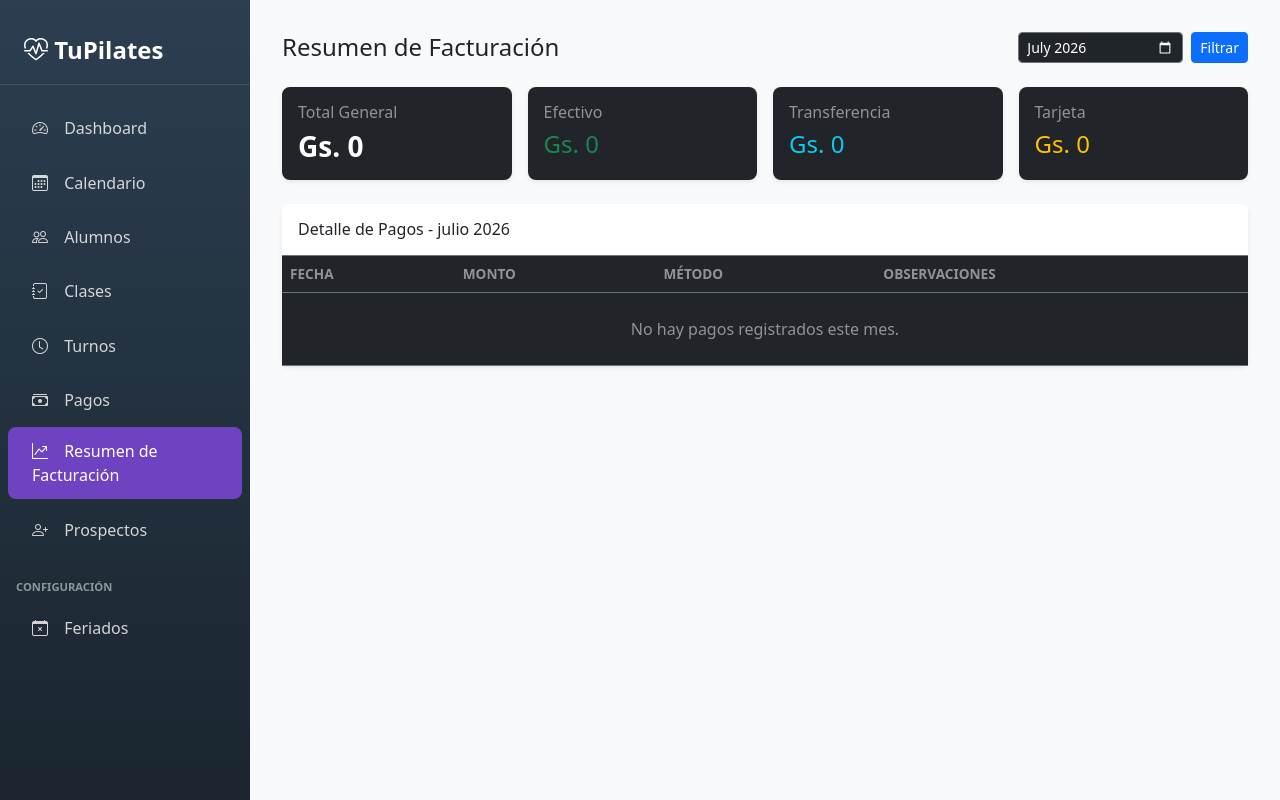
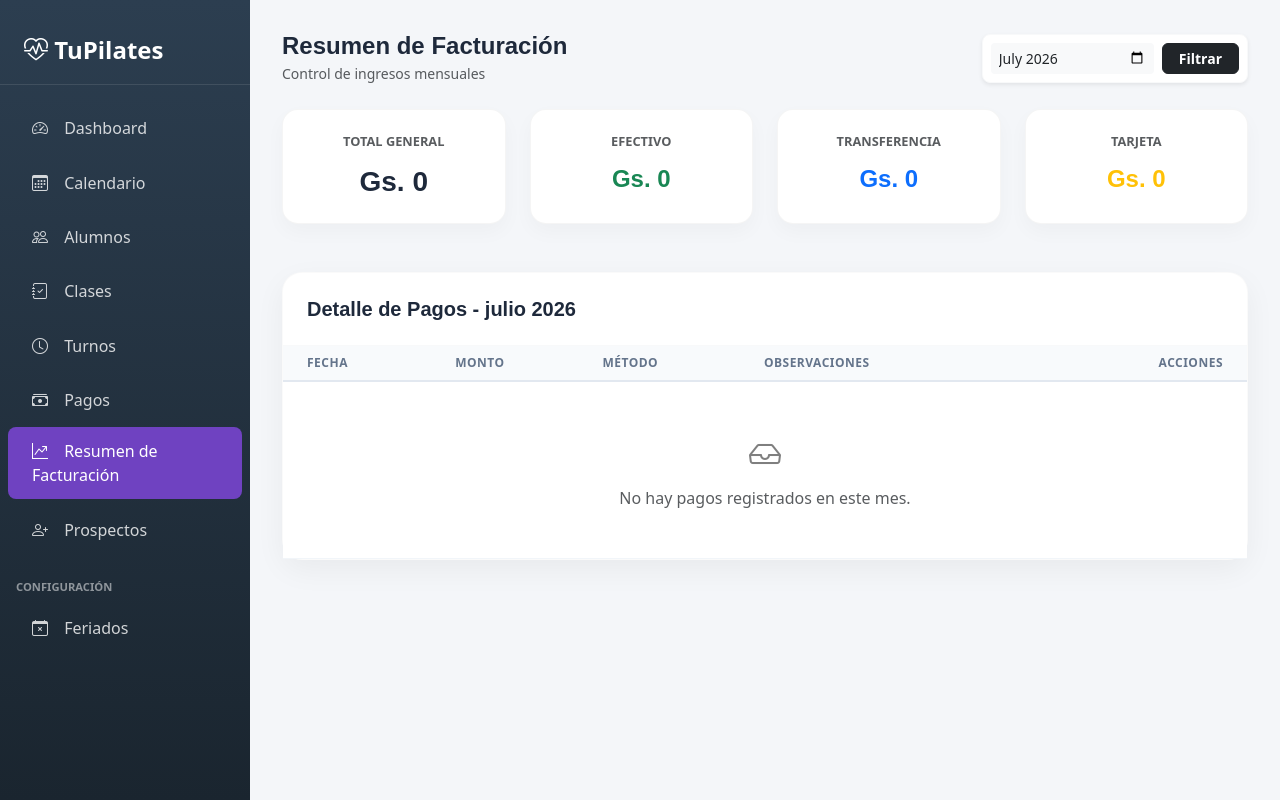
Before and after one commit to joaquingavilan/pilates, a Django app: page /panel/resumen-pagos/ in a window 1280 px wide. Run offline with Django 5.2, Linux system fonts and the light colour scheme; data comes from the database, SQL or seed files in the repository.

Commit message:
feat: redesign resumen_pagos with light premium theme and add delete payment button

```diff
--- a/Pilapp/templates/admin_panel/pagos/resumen.html
+++ b/Pilapp/templates/admin_panel/pagos/resumen.html
@@ -4,93 +4,163 @@
 {% block title %}Resumen de Facturación{% endblock %}
 
 {% block content %}
+<style>
+    body { background-color: #f4f6f9; }
+    .form-card {
+        background-color: white;
+        border-radius: 20px;
+        box-shadow: 0 10px 30px rgba(0,0,0,0.05);
+        border: 1px solid rgba(0,0,0,0.02);
+    }
+    .summary-card {
+        background-color: white;
+        border-radius: 16px;
+        border: 1px solid rgba(0,0,0,0.04);
+        box-shadow: 0 8px 20px rgba(0,0,0,0.03);
+        padding: 1.5rem;
+    }
+    .table thead th {
+        background-color: #f8fafc;
+        color: #64748b;
+        font-weight: 700;
+        text-transform: uppercase;
+        letter-spacing: 0.5px;
+        font-size: 0.75rem;
+        border-bottom: 2px solid #e2e8f0;
+    }
+    .table tbody td {
+        vertical-align: middle;
+        color: #1e293b;
+        border-bottom: 1px solid #f1f5f9;
+    }
+    .badge-pago {
+        padding: 0.4rem 0.8rem;
+        border-radius: 8px;
+        font-weight: 600;
+    }
+    .btn-delete {
+        color: #ef4444;
+        background: #fef2f2;
+        border: none;
+        border-radius: 8px;
+        padding: 0.4rem 0.8rem;
+        font-size: 0.85rem;
+        transition: all 0.2s;
+    }
+    .btn-delete:hover {
+        background: #ef4444;
+        color: white;
+    }
+</style>
+
 <div class="d-flex justify-content-between align-items-center mb-4">
-    <h4 class="mb-0">Resumen de Facturación</h4>
+    <div>
+        <h4 class="mb-0 fw-bold" style="font-family: 'Outfit', sans-serif; color: #1e293b;">Resumen de Facturación</h4>
+        <small class="text-muted">Control de ingresos mensuales</small>
+    </div>
 
-    <form method="get" class="d-flex gap-2">
-        <input type="month" name="mes" value="{{ mes_actual|date:'Y-m' }}" class="form-control form-control-sm bg-dark text-white border-secondary" style="color-scheme: dark;">
-        <button type="submit" class="btn btn-sm btn-primary">Filtrar</button>
+    <form method="get" class="d-flex gap-2 align-items-center bg-white p-2 rounded-3 shadow-sm border border-light">
+        <input type="month" name="mes" value="{{ mes_actual|date:'Y-m' }}" class="form-control form-control-sm border-0 bg-light fw-medium">
+        <button type="submit" class="btn btn-sm btn-dark px-3 rounded-2 fw-semibold">Filtrar</button>
     </form>
 </div>
 
-<div class="row g-3 mb-4">
+{% if messages %}
+<div class="mb-4">
+    {% for message in messages %}
+    <div class="alert alert-{{ message.tags }} border-0 shadow-sm rounded-3" role="alert">
+        <small class="fw-semibold">{{ message }}</small>
+    </div>
+    {% endfor %}
+</div>
+{% endif %}
+
+<div class="row g-4 mb-5">
     <div class="col-md-3">
-        <div class="card bg-dark border-secondary h-100">
-            <div class="card-body">
-                <h6 class="text-white-50 mb-2">Total General</h6>
-                <h3 class="mb-0 fw-bold text-white">Gs. {{ total_general|floatformat:"0"|intcomma }}</h3>
-            </div>
+        <div class="summary-card h-100 text-center">
+            <h6 class="text-muted fw-bold text-uppercase mb-3" style="font-size: 0.8rem;">Total General</h6>
+            <h3 class="mb-0 fw-bold" style="color: #1e293b; font-family: 'Outfit', sans-serif;">Gs. {{ total_general|floatformat:"0"|intcomma }}</h3>
         </div>
     </div>
     <div class="col-md-3">
-        <div class="card bg-dark border-secondary h-100">
-            <div class="card-body">
-                <h6 class="text-white-50 mb-2">Efectivo</h6>
-                <h4 class="mb-0 text-success">Gs. {{ total_efectivo|floatformat:"0"|intcomma }}</h4>
-            </div>
+        <div class="summary-card h-100 text-center">
+            <h6 class="text-muted fw-bold text-uppercase mb-3" style="font-size: 0.8rem;">Efectivo</h6>
+            <h4 class="mb-0 fw-bold text-success" style="font-family: 'Outfit', sans-serif;">Gs. {{ total_efectivo|floatformat:"0"|intcomma }}</h4>
         </div>
     </div>
     <div class="col-md-3">
-        <div class="card bg-dark border-secondary h-100">
-            <div class="card-body">
-                <h6 class="text-white-50 mb-2">Transferencia</h6>
-                <h4 class="mb-0 text-info">Gs. {{ total_transferencia|floatformat:"0"|intcomma }}</h4>
-            </div>
+        <div class="summary-card h-100 text-center">
+            <h6 class="text-muted fw-bold text-uppercase mb-3" style="font-size: 0.8rem;">Transferencia</h6>
+            <h4 class="mb-0 fw-bold text-primary" style="font-family: 'Outfit', sans-serif;">Gs. {{ total_transferencia|floatformat:"0"|intcomma }}</h4>
         </div>
     </div>
     <div class="col-md-3">
-        <div class="card bg-dark border-secondary h-100">
-            <div class="card-body">
-                <h6 class="text-white-50 mb-2">Tarjeta</h6>
-                <h4 class="mb-0 text-warning">Gs. {{ total_tarjeta|floatformat:"0"|intcomma }}</h4>
-            </div>
+        <div class="summary-card h-100 text-center">
+            <h6 class="text-muted fw-bold text-uppercase mb-3" style="font-size: 0.8rem;">Tarjeta</h6>
+            <h4 class="mb-0 fw-bold text-warning" style="font-family: 'Outfit', sans-serif;">Gs. {{ total_tarjeta|floatformat:"0"|intcomma }}</h4>
         </div>
     </div>
 </div>
 
-<div class="card bg-dark border-secondary">
-    <div class="card-header border-secondary p-3">
-        <h6 class="mb-0">Detalle de Pagos - {{ mes_actual|date:"F Y" }}</h6>
+<div class="form-card">
+    <div class="p-4 border-bottom border-light">
+        <h5 class="mb-0 fw-bold" style="font-family: 'Outfit', sans-serif; color: #1e293b;">Detalle de Pagos - {{ mes_actual|date:"F Y" }}</h5>
     </div>
     <div class="card-body p-0">
         <div class="table-responsive">
-            <table class="table table-dark table-hover mb-0">
+            <table class="table table-hover mb-0">
                 <thead>
                     <tr>
-                        <th class="text-white-50 border-secondary">Fecha</th>
-                        <th class="text-white-50 border-secondary">Monto</th>
-                        <th class="text-white-50 border-secondary">Método</th>
-                        <th class="text-white-50 border-secondary">Observaciones</th>
+                        <th class="ps-4">Fecha</th>
+                        <th>Monto</th>
+                        <th>Método</th>
+                        <th>Observaciones</th>
+                        <th class="text-end pe-4">Acciones</th>
                     </tr>
                 </thead>
                 <tbody>
                     {% for pago in pagos %}
                     <tr>
-                        <td class="border-secondary">{{ pago.fecha|date:"d/m/Y" }}</td>
-                        <td class="border-secondary fw-semibold">Gs. {{ pago.monto|floatformat:"0"|intcomma }}</td>
-                        <td class="border-secondary">
+                        <td class="ps-4 fw-medium">{{ pago.fecha|date:"d/m/Y" }}</td>
+                        <td class="fw-bold text-dark">Gs. {{ pago.monto|floatformat:"0"|intcomma }}</td>
+                        <td>
                             {% if pago.metodo_pago == 'efectivo' %}
-                                <span class="badge bg-success text-white">Efectivo</span>
+                                <span class="badge badge-pago bg-success bg-opacity-10 text-success">Efectivo</span>
                             {% elif pago.metodo_pago == 'transferencia' %}
-                                <span class="badge bg-info text-dark">Transferencia</span>
+                                <span class="badge badge-pago bg-primary bg-opacity-10 text-primary">Transferencia</span>
                             {% else %}
-                                <span class="badge bg-warning text-dark">Tarjeta</span>
+                                <span class="badge badge-pago bg-warning bg-opacity-10 text-warning">Tarjeta</span>
                             {% endif %}
                         </td>
-                        <td class="border-secondary">
-                            <small class="text-white-50">
-                                {% for pa in pago.pagoalumno_set.all %}
-                                    {{ pa.id_alumno_paquete.id_alumno.id_persona.nombre }} {{ pa.id_alumno_paquete.id_alumno.id_persona.apellido }} -
-                                    {% if pa.observaciones %}{{ pa.observaciones }}{% else %}Sin obs.{% endif %}
-                                {% empty %}
+                        <td>
+                            <span class="text-muted" style="font-size: 0.9rem;">
+                                {% if pago.pagoalumno_set.all %}
+                                    {% for pa in pago.pagoalumno_set.all %}
+                                        <strong>{{ pa.id_alumno_paquete.id_alumno.id_persona.nombre }} {{ pa.id_alumno_paquete.id_alumno.id_persona.apellido }}</strong> -
+                                        {% if pa.observaciones %}{{ pa.observaciones }}{% else %}Sin obs.{% endif %}
+                                    {% endfor %}
+                                {% elif pago.comprobante %}
+                                    {{ pago.comprobante }}
+                                {% else %}
                                     --
-                                {% endfor %}
-                            </small>
+                                {% endif %}
+                            </span>
+                        </td>
+                        <td class="text-end pe-4">
+                            <form method="post" action="{% url 'panel_pago_eliminar' pago.id_pago %}" class="d-inline" onsubmit="return confirm('¿Seguro que deseas eliminar este pago? Esta acción no se puede deshacer.');">
+                                {% csrf_token %}
+                                <button type="submit" class="btn-delete" title="Eliminar Pago">
+                                    <i class="bi bi-trash"></i>
+                                </button>
+                            </form>
                         </td>
                     </tr>
                     {% empty %}
                     <tr>
-                        <td colspan="4" class="text-center py-4 text-white-50 border-secondary">No hay pagos registrados este mes.</td>
+                        <td colspan="5" class="text-center py-5 text-muted">
+                            <i class="bi bi-inbox fs-2 d-block mb-2 text-black-50"></i>
+                            No hay pagos registrados en este mes.
+                        </td>
                     </tr>
                     {% endfor %}
                 </tbody>
--- a/Pilapp/urls_panel.py
+++ b/Pilapp/urls_panel.py
@@ -32,6 +32,7 @@ urlpatterns = [
     # Pagos
     path('pagos/', views_panel.panel_pagos, name='panel_pagos'),
     path('resumen-pagos/', views_panel.panel_resumen_pagos, name='panel_resumen_pagos'),
+    path('pagos/<int:id_pago>/eliminar/', views_panel.panel_pago_eliminar, name='panel_pago_eliminar'),
 
     # Prospectos
     path('prospectos/', views_panel.panel_prospectos, name='panel_prospectos'),
--- a/Pilapp/views_panel.py
+++ b/Pilapp/views_panel.py
@@ -1481,7 +1481,28 @@ def profes_registrar_pago(request, token):
     return redirect("profes_pagos", token=token)
 
 
+
+@require_POST
+def panel_pago_eliminar(request, id_pago):
+    try:
+        pago = get_object_or_404(Pago, pk=id_pago)
+
+        # Revert AlumnoPaquete status if it exists
+        pago_alumnos = PagoAlumno.objects.filter(id_pago=pago)
+        for pa in pago_alumnos:
+            paquete = pa.id_alumno_paquete
+            paquete.estado_pago = 'pendiente'
+            paquete.save()
+
+        pago.delete()
+        messages.success(request, "Pago eliminado correctamente.")
+    except Exception as e:
+        messages.error(request, f"Error al eliminar pago: {e}")
+
+    return redirect(request.META.get('HTTP_REFERER', 'panel_resumen_pagos'))
+
 def panel_resumen_pagos(request):
+
     mes_str = request.GET.get("mes")
     if mes_str:
         try:
```
